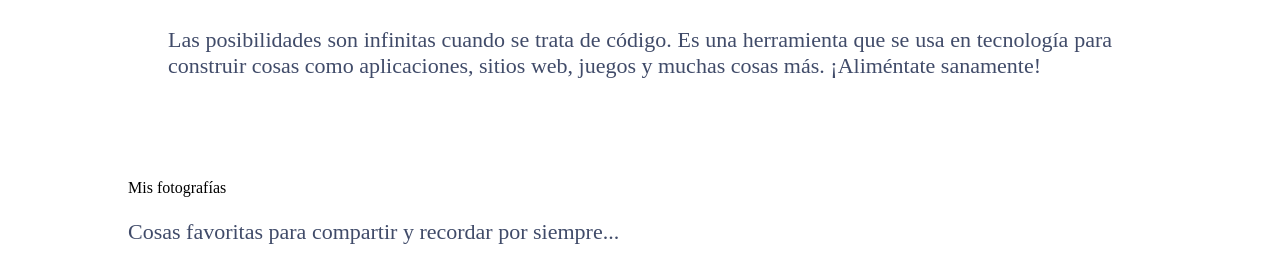
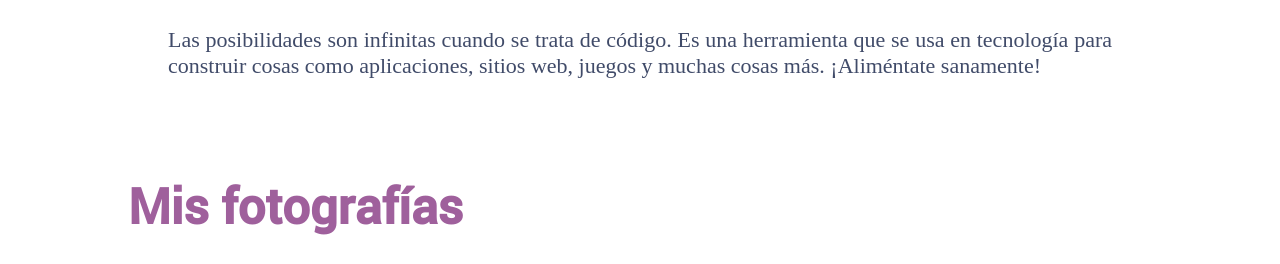
Before and after one commit to nombrejakefeli/web, a plain HTML site: page index.htm in a window 1280 px wide. Shown: the part 1116-1380 px from the top of the page. Drawn offline with nearby package versions, Linux system fonts and the light colour scheme; some packages are replaced by stand-ins of ours; a script that the page names is missing; files whose address does not match are found by name.

Commit message:
Update index.htm

```diff
--- a/index.htm
+++ b/index.htm
@@ -77,7 +77,7 @@
 			    </figure>
 		</article>
 		<article>
-			<A name="mis_fotos"<h2>Mis fotografías</h2></A>
+			<A name="mis_fotos"><h2>Mis fotografías</h2></A>
 			<p>Cosas favoritas para compartir y recordar por siempre...</p>
 			<center>
 			<figure>
```
